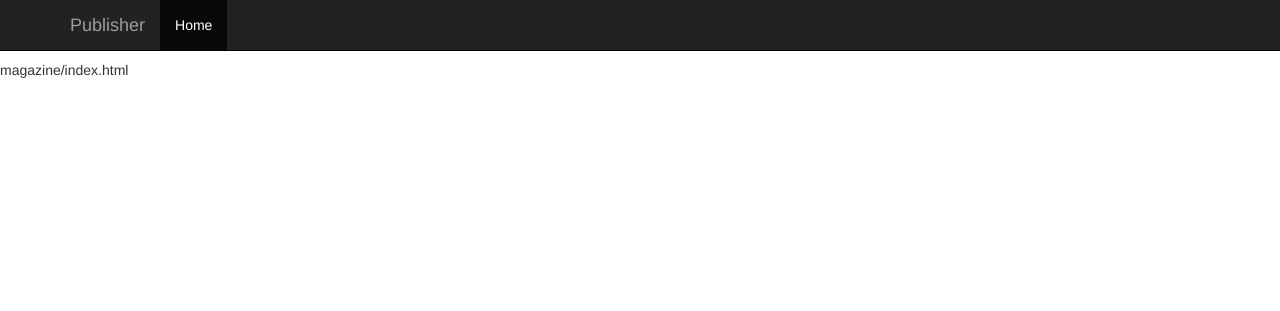
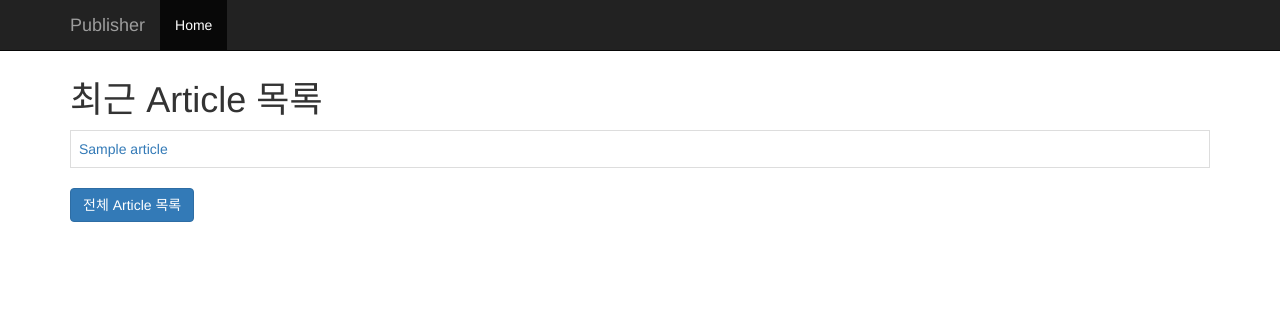
Before and after one commit to yooncobra/programming4th, a Django app: page /magazine/ in a window 1280 px wide. Shown: the top 311 px of the page. Run offline with Django 3.2, Linux system fonts and the light colour scheme; tables that the repository leaves empty hold one stand-in row (values such as "Sample post"); some libraries are stand-ins or nearby versions.

Commit message:
magazine.views.index 뷰에서 최근 article list 노출

```diff
--- a/publisher/magazine/templates/magazine/index.html
+++ b/publisher/magazine/templates/magazine/index.html
@@ -1,5 +1,33 @@
 {% extends "magazine/base.html" %}
 
 {% block content %}
-    magazine/index.html
+<div class="container">
+    <div class="row">
+        <div class="col-sm-12">
+            <h1>최근 Article 목록</h1>
+
+            <table class="table table-hover table-bordered">
+                <tbody>
+                    {% for article in recent_article_list %}
+                    <tr>
+                        <td>
+                            <a href="{% url "magazine:article_detail" article.pk %}">
+                                {{ article.title }}
+                            </a>
+                        </td>
+                    </tr>
+                    {% empty %}
+                    <tr>
+                        <td>등록된 Article이 없습니다.</td>
+                    </tr>
+                    {% endfor %}
+                </tbody>
+            </table>
+
+            <p>
+                <a href="{% url "magazine:article_list" %}" class="btn btn-primary">전체 Article 목록</a>
+            </p>
+        </div>
+    </div>
+</div>
 {% endblock %}
--- a/publisher/magazine/views.py
+++ b/publisher/magazine/views.py
@@ -7,7 +7,10 @@ from .forms import ArticleForm, CommentForm
 
 
 def index(request):
-    return render(request, 'magazine/index.html')
+    recent_article_list = Article.objects.all().order_by('id')[:10]
+    return render(request, 'magazine/index.html', {
+        'recent_article_list': recent_article_list,
+    })
 
 
 def article_list(request):
```
